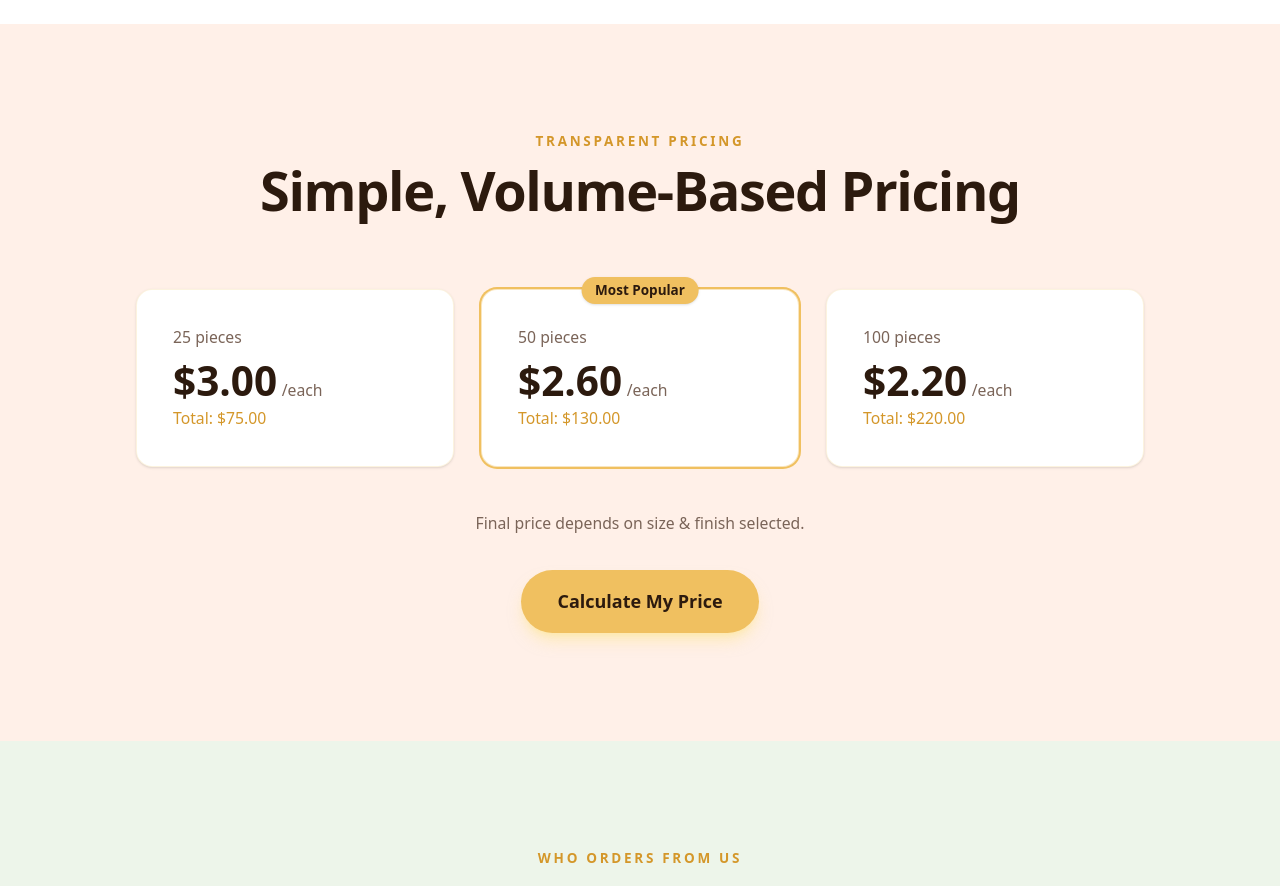
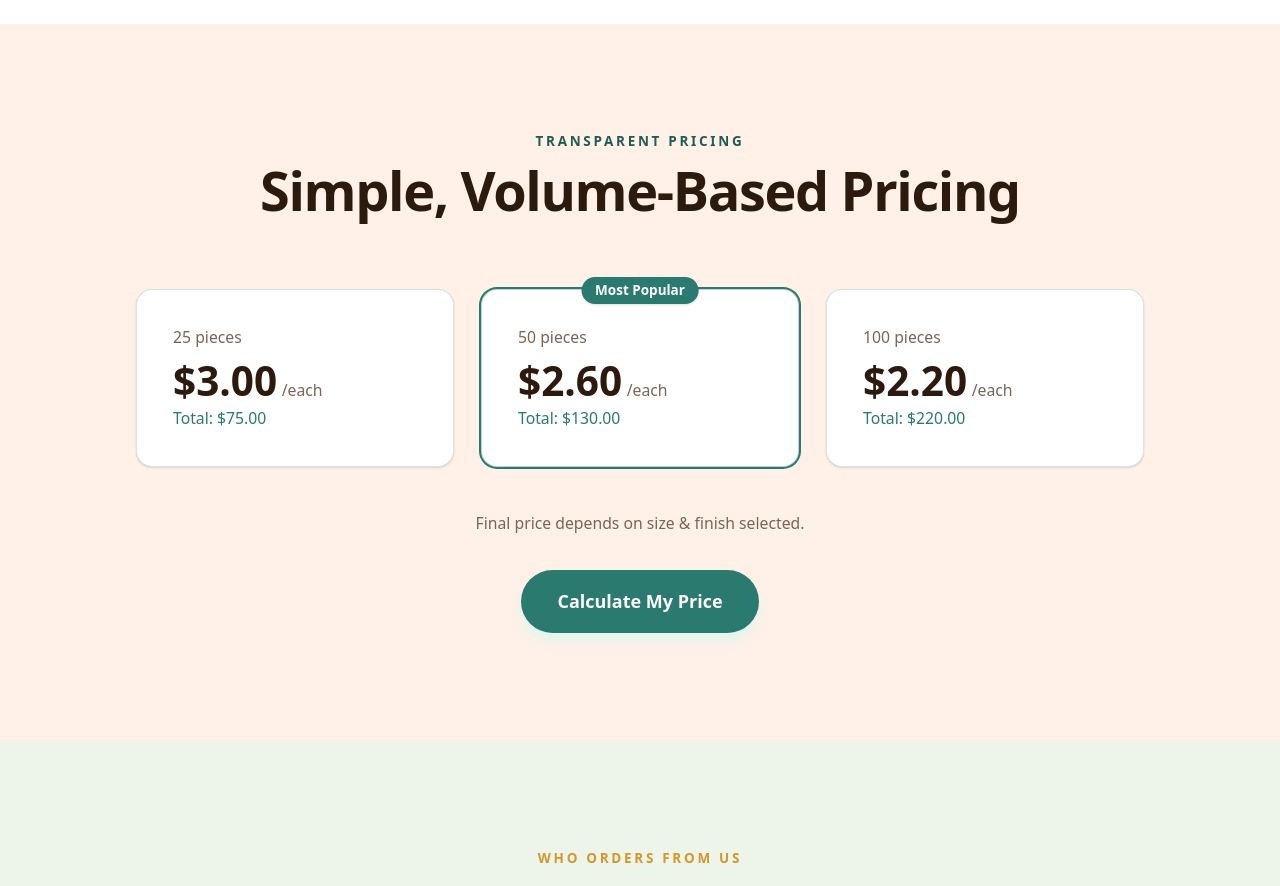
Before and after one commit to n4tty1993/lovepinz, a Next.js app: page / in a window 1280 px wide. Shown: the part 3580-4466 px from the top of the page. Built offline with nearby package versions, Linux system fonts and the light colour scheme.

Commit message:
style: pricing — teal popular badge, ring, and CTA

```diff
--- a/components/home/PricingSection/PricingSection.tsx
+++ b/components/home/PricingSection/PricingSection.tsx
@@ -6,7 +6,7 @@ export function PricingSection() {
     <section id="pricing" className="bg-[#FFF0E8] py-24">
       <div className="max-w-7xl mx-auto px-6">
         <div className="text-center mb-16">
-          <p className="text-xs font-semibold tracking-[0.2em] uppercase text-[#D4972A] mb-3">
+          <p className="text-xs font-semibold tracking-[0.2em] uppercase text-[#1F5C53] mb-3">
             Transparent Pricing
           </p>
           <h2 className="text-4xl md:text-5xl font-bold text-[#2C1A0E] tracking-tight">
@@ -20,12 +20,12 @@ export function PricingSection() {
               key={tier.quantity}
               className={`relative rounded-2xl p-8 border bg-white transition-all hover:scale-[1.02] shadow-sm ${
                 tier.popular
-                  ? "ring-2 ring-[#F0C060] border-[#F0C060]/40 shadow-amber-100/80"
-                  : "border-[#F0C060]/20 hover:border-[#F0C060]/50 hover:shadow-md hover:shadow-amber-100/60"
+                  ? "ring-2 ring-[#2A7A6F] border-[#2A7A6F]/30 shadow-teal-100/60"
+                  : "border-[#2A7A6F]/20 hover:border-[#2A7A6F]/40 hover:shadow-md hover:shadow-teal-100/40"
               }`}
             >
               {tier.popular && (
-                <div className="absolute -top-3 left-1/2 -translate-x-1/2 px-3 py-1 rounded-full bg-[#F0C060] text-[#2C1A0E] text-xs font-bold shadow-sm">
+                <div className="absolute -top-3 left-1/2 -translate-x-1/2 px-3 py-1 rounded-full bg-[#2A7A6F] text-white text-xs font-bold shadow-sm">
                   Most Popular
                 </div>
               )}
@@ -34,7 +34,7 @@ export function PricingSection() {
                 <span className="text-4xl font-bold text-[#2C1A0E]">{tier.unitPrice}</span>
                 <span className="text-[#7A6458] text-sm">/each</span>
               </div>
-              <p className="text-[#D4972A] text-sm font-medium">Total: {tier.total}</p>
+              <p className="text-[#2A7A6F] text-sm font-medium">Total: {tier.total}</p>
             </div>
           ))}
         </div>
@@ -45,7 +45,7 @@ export function PricingSection() {
           </p>
           <Link
             href="/design"
-            className="inline-flex items-center justify-center px-8 py-4 rounded-full text-base font-bold bg-[#F0C060] text-[#2C1A0E] hover:bg-[#D4972A] transition-all hover:scale-[1.02] shadow-lg shadow-amber-200/50"
+            className="inline-flex items-center justify-center px-8 py-4 rounded-full text-base font-bold bg-[#2A7A6F] text-white hover:bg-[#1F5C53] transition-all hover:scale-[1.02] shadow-lg shadow-teal-100/60"
           >
             Calculate My Price
           </Link>
```
